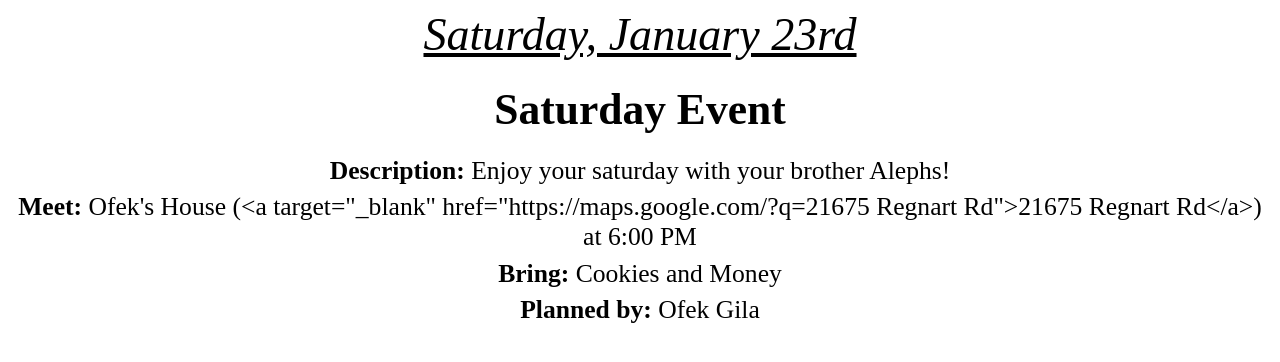
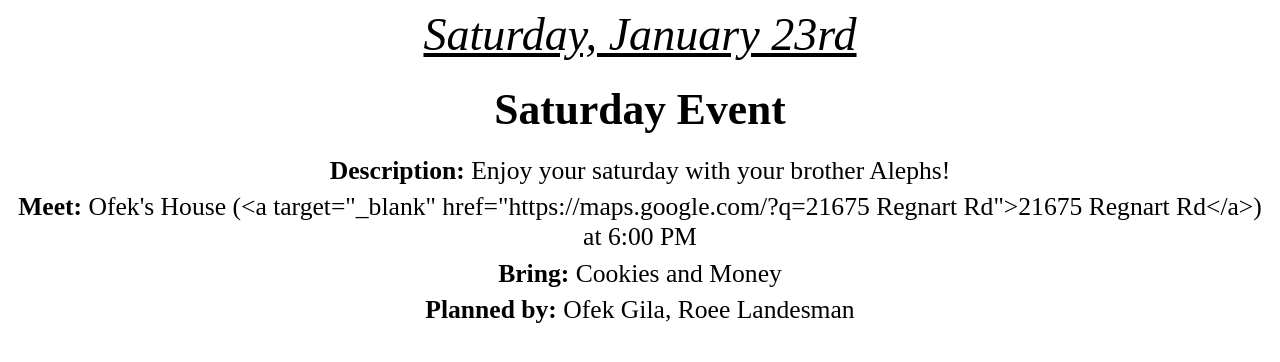
Before and after one commit to ramonaza/RamonFeed, a plain HTML site: page index.html in a window 1280 px wide. Drawn offline with Linux system fonts and the light colour scheme.

Commit message:
Update Event Feed HTML

```diff
--- a/index.html
+++ b/index.html
@@ -7,7 +7,7 @@
       <p class="event-meet"><strong>Meet:</strong> Ofek's House (&lt;a target="_blank"
       href="https://maps.google.com/?q=21675 Regnart Rd"&gt;21675 Regnart Rd&lt;/a&gt;) at 6:00 PM</p>
       <p class="event-bring"><strong>Bring:</strong> Cookies and Money</p>
-      <p class="planned_by"><strong>Planned by:</strong> Ofek Gila</p>
+      <p class="planned_by"><strong>Planned by:</strong> Ofek Gila, Roee Landesman</p>
     </div>
   </div>
   <link rel="stylesheet" type="text/css" href="styles.css">
```
